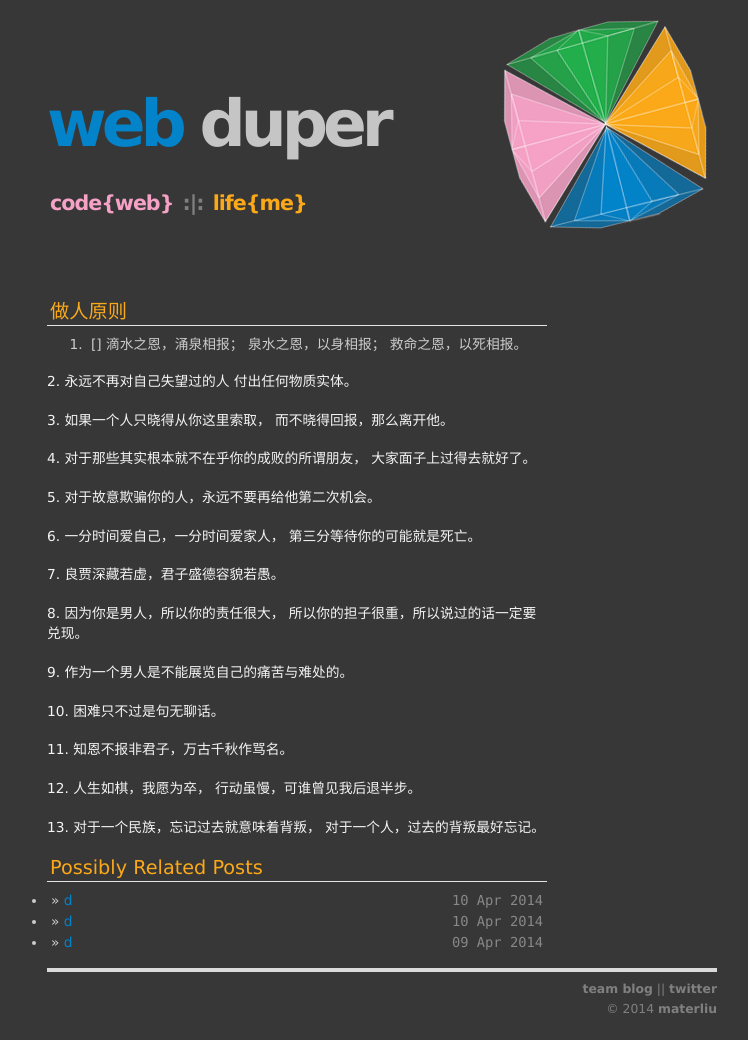
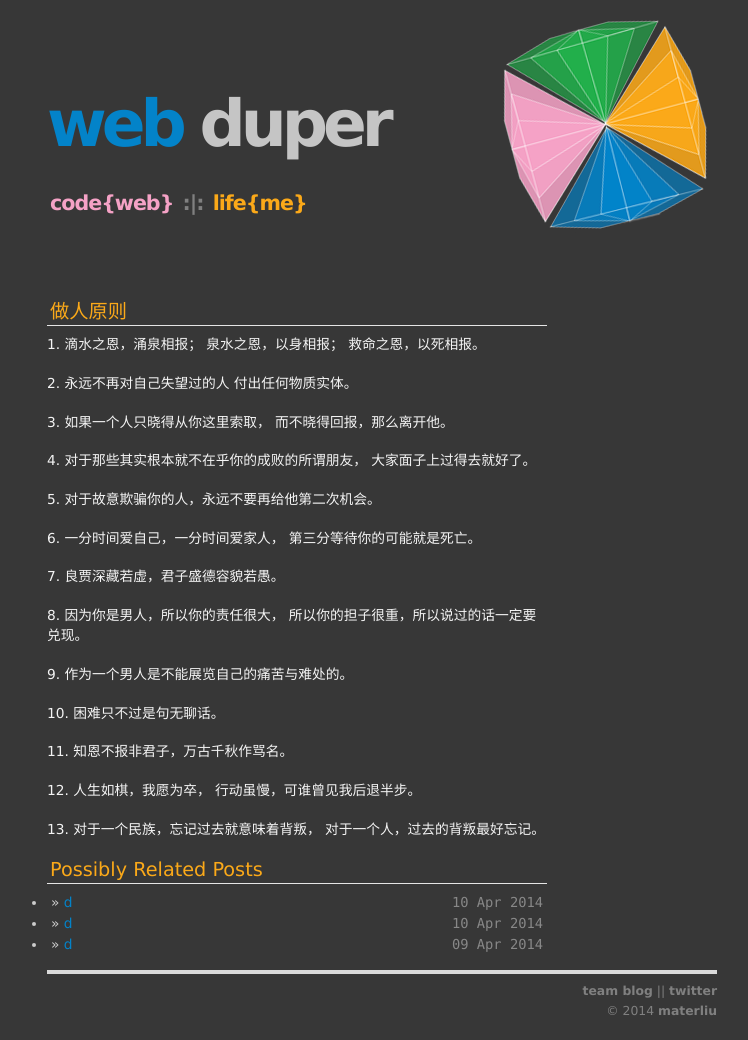
Before and after one commit to materliu/materliu.github.io, a Jekyll site: the page built from all/life/_posts/2014-04-12-做人原则.md, in a window 1280 px wide. Shown: the whole page, without its empty margins (258-1006 px from the left). Built offline with Jekyll 4.4.1, drawn with Linux system fonts in a browser that asks for light colours; Markdown is read by kramdown in place of the engine named in the settings.

Commit message:
修改list render方式！

```diff
--- a/all/life/_posts/2014-04-12-做人原则.md
+++ b/all/life/_posts/2014-04-12-做人原则.md
@@ -5,7 +5,7 @@ title: 2014-04-12-做人原则.md
 
 ### 做人原则
 
-1. []
+1.
 滴水之恩，涌泉相报；
 泉水之恩，以身相报；
 救命之恩，以死相报。
```
